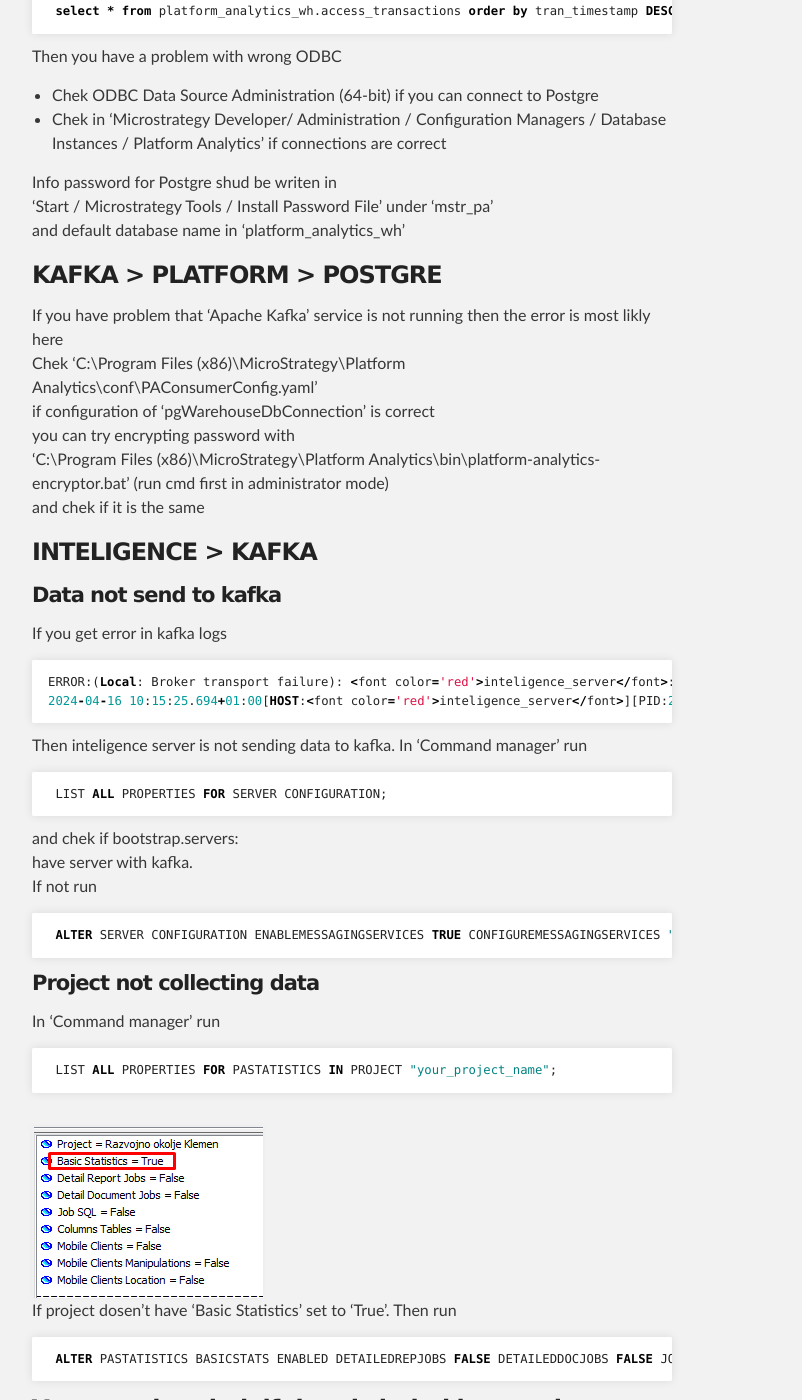
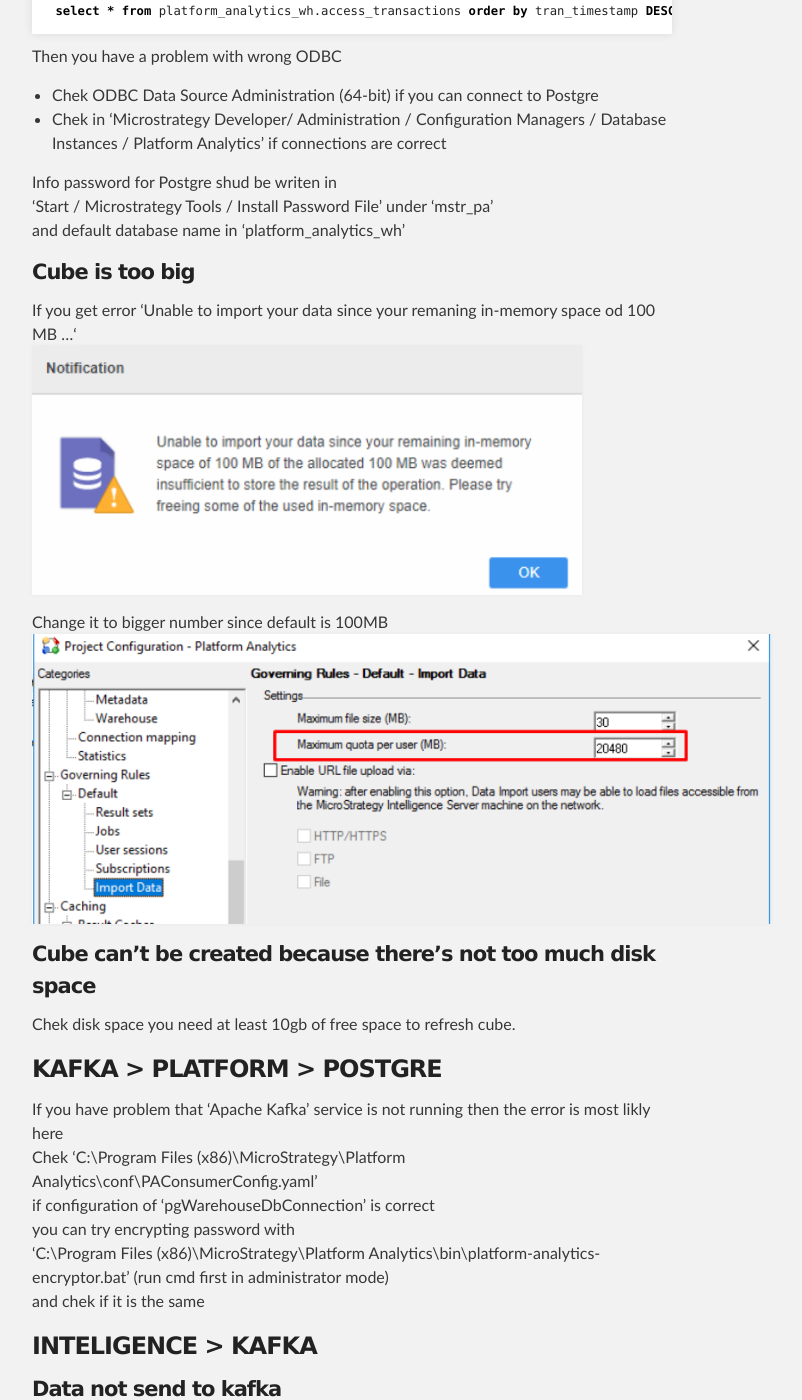
Before and after one commit to kl82slo/kl82slo.github.io, a Jekyll site: the page built from _posts/2024-04-20-0018 MicroStrategy Platform Analytics.md, in a window 1280 px wide and 1400 px high, scrolled down 1632 px. Shown: the whole window, without its empty margins (288-1090 px from the left). Built offline with Jekyll 4.4.1, drawn with Linux system fonts in a browser that asks for light colours.

Commit message:
Update 2024-04-20-0018 MicroStrategy Platform Analytics.md

```diff
--- a/_posts/2024-04-20-0018 MicroStrategy Platform Analytics.md
+++ b/_posts/2024-04-20-0018 MicroStrategy Platform Analytics.md
@@ -67,6 +67,15 @@
 'Start / Microstrategy Tools / Install Password File' under 'mstr_pa'<br />
 and default database name in 'platform_analytics_wh'<br />
 
+#### Cube is too big
+If you get error 'Unable to import your data since your remaning in-memory space od 100 MB ...'<br />
+![Cube](/img/20240420_0018/Cube.png)<br />
+
+Change it to bigger number since default is 100MB<br />
+![Cube](/img/20240420_0018/Cube1.png)<br />
+
+#### Cube can’t be created because there’s not too much disk space
+Chek disk space you need at least 10gb of free space to refresh cube.<br />
 
 ### KAFKA > PLATFORM > POSTGRE
 If you have problem that 'Apache Kafka' service is not running then the error is most likly here<br />
```
Also changed, not shown: other parts of _posts/2024-04-20-0018 MicroStrategy Platform Analytics.md (+1 -1 lines).
